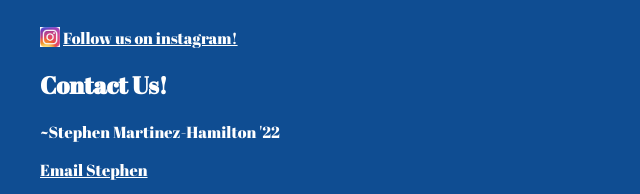
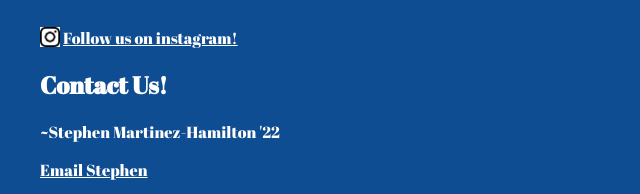
Before and after one commit to Black-Pre-Health-at-Yale/Black-Pre-Health-at-Yale.github.io, a plain HTML site: page index.html in a window 1280 px wide. Shown: the part 391-585 px from the top of the page, 0-640 px from the left. Drawn offline with Linux system fonts and the light colour scheme; a web font is replaced by a local one.

Commit message:
icon
insta2

```diff
--- a/index.html
+++ b/index.html
@@ -15,7 +15,7 @@
        <p>We are a student organization dedicated to inaugurating an empowering, educational, and preparatory environment for students across the African diaspora interested in pursuing a health-related profession.</p>
        <div class="profile">Despite the advancement of technology and medicine, there remain heavily prevalent racial health disparities in the United States.  While there are a multitude of factors that influence these health disparities, such as socioeconomic status and workplace hazards, improper and racist medical practices worsen the disparity statistics for the black community.  Read the report below to view some of these statistics that perpetuate the narrative for unfair healthcare practices in the United States.</p>
        <a href="https://www.ncbi.nlm.nih.gov/books/NBK425844/"><em>Communities in Action: Pathways to Health Equity</em></a></div>
-       <img src="insta.png" width="20px" height="20px" align="left"/>
+       <img src="insta2.png" width="20px" height="20px" align="left"/>
        <a href="https://www.instagram.com/bphyale/?hl=en">Follow us on instagram!</a>
        <h2>Contact Us!</h2>
        <p>~Stephen Martinez-Hamilton '22</p> <a href="mailto:stephen.martinez-hamilton@yale.edu">Email Stephen</a>
```
Also changed, not shown: insta2.png (added).
